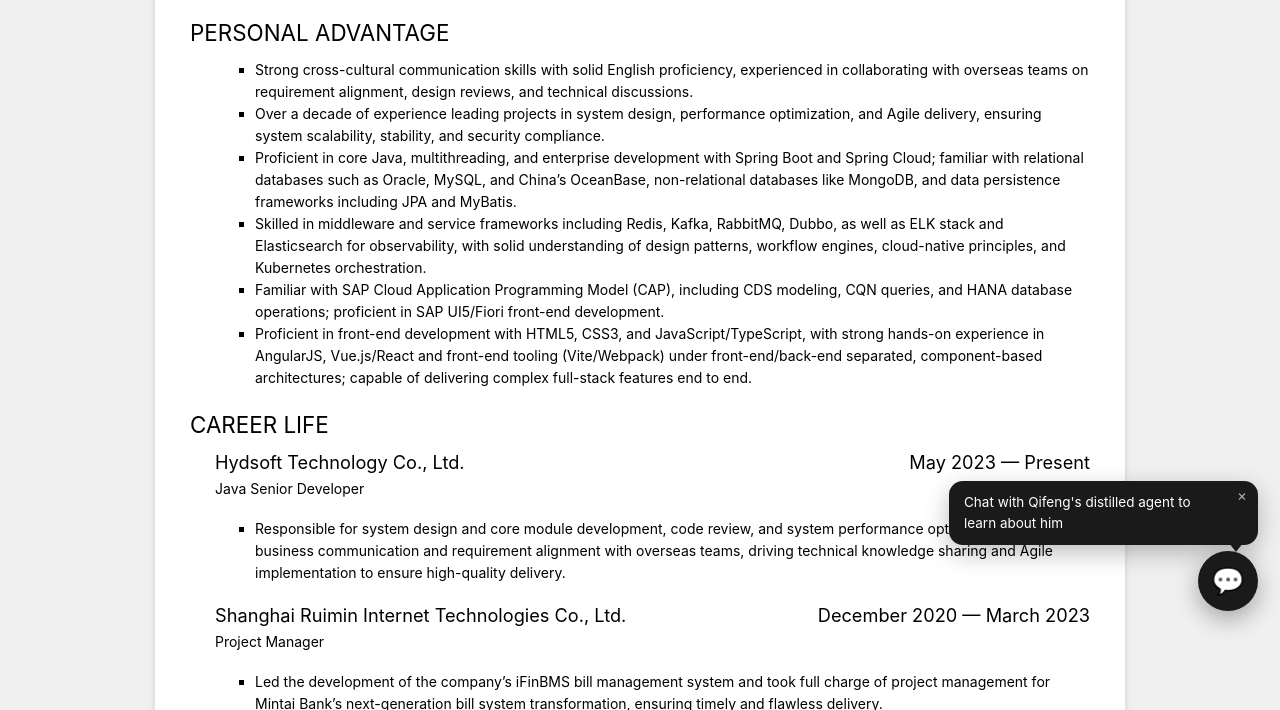
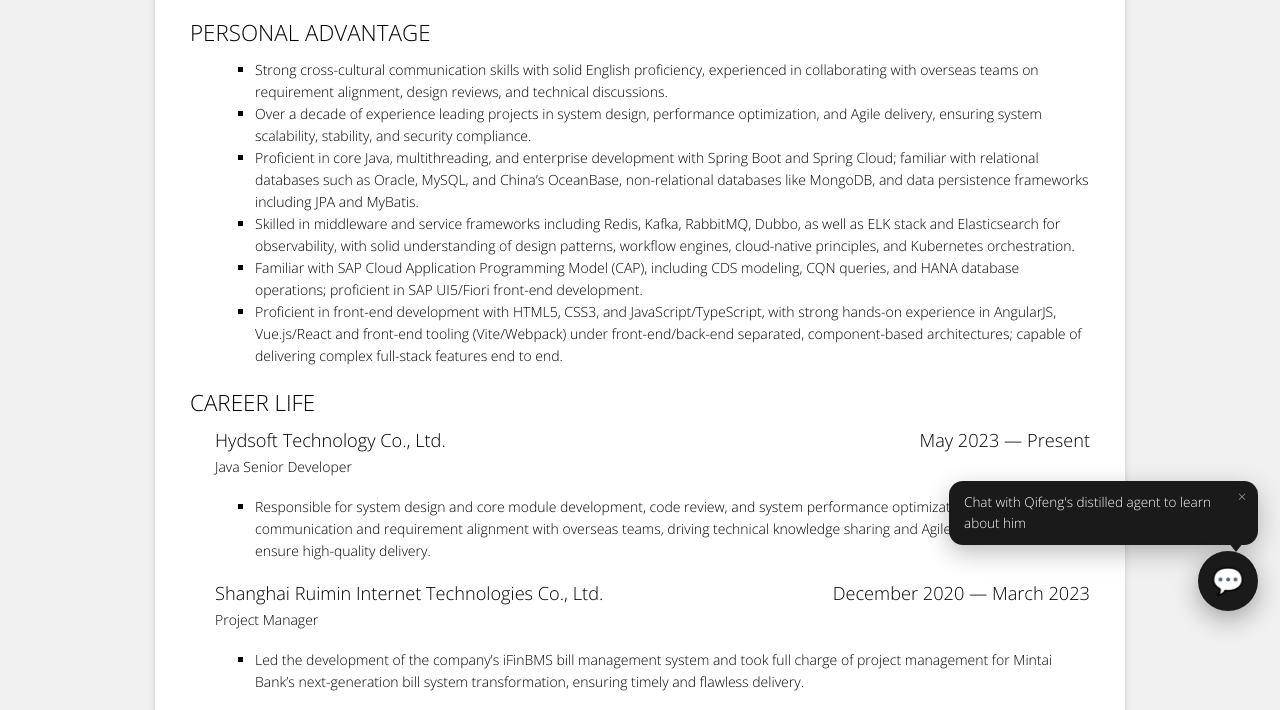
Before and after one commit to chenqifeng92/chenqifeng92.github.io, a plain HTML site: page index.html in a window 1280 px wide. Shown: the part 167-877 px from the top of the page. Drawn offline with Linux system fonts and the light colour scheme.

Commit message:
自托管 Open Sans:300 英文 + 微软雅黑中文，weight 300，unicode-range 中英分流
Co-Authored-By: Claude <noreply@anthropic.com>

```diff
--- a/index.html
+++ b/index.html
@@ -6,13 +6,22 @@
 	<meta http-equiv="Content-Type" content="text/html; charset=utf-8" />
 	<meta name="viewport" content="width=device-width, initial-scale=1.0" />
 	<style type="text/css">
+		@font-face {
+			font-family: 'Open Sans';
+			font-style: normal;
+			font-weight: 300;
+			font-display: swap;
+			src: url('fonts/open-sans-latin-300.woff2') format('woff2');
+			unicode-range: U+0000-00FF, U+0131, U+0152-0153, U+02BB-02BC, U+02C6, U+02DA, U+02DC, U+0304, U+0308, U+0329, U+2000-206F, U+2074, U+20AC, U+2122, U+2191, U+2193, U+2212, U+2215, U+FEFF, U+FFFD;
+		}
+
 		body {
 			background: #f0f0f0;
 			margin: 0;
 			padding: 0;
 
-			font-family: -apple-system, BlinkMacSystemFont, 'Segoe UI', Helvetica, Arial, 'PingFang SC', 'Microsoft YaHei', sans-serif;
-			font-weight: 400;
+			font-family: 'Open Sans', 'Helvetica Light', 'Helvetica Neue', 'Arial Narrow', Helvetica, Arial, 'Microsoft YaHei', sans-serif;
+			font-weight: 300;
 			line-height: 22px;
 			font-size: 14px;
 
@@ -27,8 +36,8 @@
 		h2,
 		h3,
 		h4 {
-			font-family: -apple-system, BlinkMacSystemFont, 'Segoe UI', Helvetica, Arial, 'PingFang SC', 'Microsoft YaHei', sans-serif;
-			font-weight: 400;
+			font-family: 'Open Sans', 'Helvetica Light', 'Helvetica Neue', 'Arial Narrow', Helvetica, Arial, 'Microsoft YaHei', sans-serif;
+			font-weight: 300;
 			font-weight: normal;
 			margin: 0 0 15px 0;
 			padding: 0;
@@ -150,8 +159,8 @@
 		}
 
 		.basic-info label {
-			font-family: -apple-system, BlinkMacSystemFont, 'Segoe UI', Helvetica, Arial, 'PingFang SC', 'Microsoft YaHei', sans-serif;
-			font-weight: 400;
+			font-family: 'Open Sans', 'Helvetica Light', 'Helvetica Neue', 'Arial Narrow', Helvetica, Arial, 'Microsoft YaHei', sans-serif;
+			font-weight: 300;
 		}
 
 		.basic-info label,
@@ -400,7 +409,7 @@
 
 	<div id="resume-zh" class="resume resume-zh hidden">
 
-		<h1 class="resume-header">陈棋烽<span style="float: right; font-size: 14px; text-transform: uppercase; line-height: 85px; font-weight: 400;">求职 后端/全栈开发工程师</span></h1>
+		<h1 class="resume-header">陈棋烽<span style="float: right; font-size: 14px; text-transform: uppercase; line-height: 85px; font-weight: 300;">求职 后端/全栈开发工程师</span></h1>
 		<div class="basic-info section">
 			<h2 class="title" style="color:#fff">基本信息</h2>
 			<div class="set">
@@ -744,7 +753,7 @@
 
 	<div id="resume-en" class="resume resume-en">
 
-		<h1 class="resume-header">Qifeng Chen<span style="float: right; font-size: 14px; text-transform: uppercase; line-height: 85px; font-weight: 400;">APPLY FOR BACKEND / FULL-STACK DEVELOPER</span></h1>
+		<h1 class="resume-header">Qifeng Chen<span style="float: right; font-size: 14px; text-transform: uppercase; line-height: 85px; font-weight: 300;">APPLY FOR BACKEND / FULL-STACK DEVELOPER</span></h1>
 		<div class="basic-info section">
 			<h2 class="title">Shanghai, China</h2>
 			<div class="set">
```
Also changed, not shown: fonts/open-sans-latin-300.woff2 (added).
